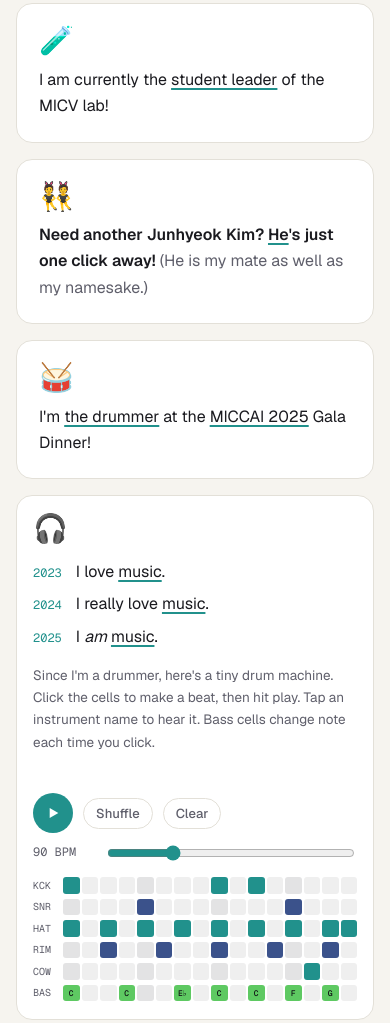
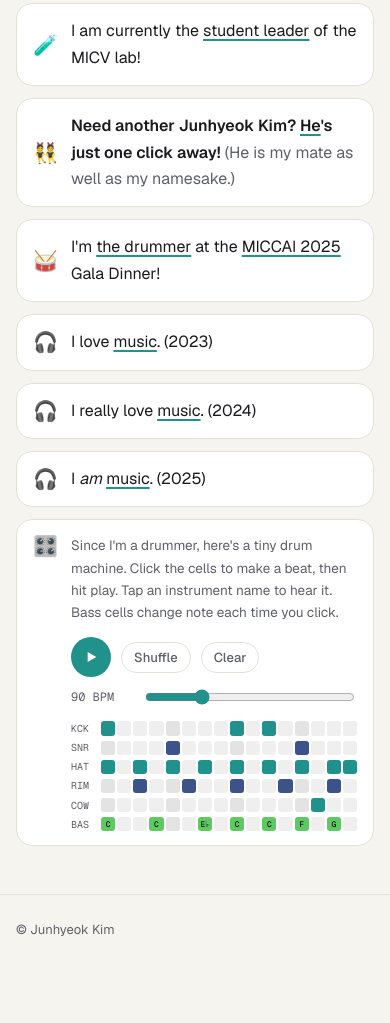
Before and after one commit to timesplutic/timesplutic.github.io, a plain HTML site: page index.html in a window 390 px wide. Shown: the part 8519-9542 px from the top of the page. After the commit the page ends 9500 px from the top, so only its background shows below. Drawn offline with nearby package versions, Linux system fonts and the light colour scheme.

Commit message:
Lay out Misc as one line per item, like Awards (#93)
* Lay out Misc as one line per item, like Awards

Each fact and each music year gets its own row with an emoji in place of
the year. The album shelf opens under the music line that was clicked, and
the drum machine sits in the last row.

Co-Authored-By: Claude Opus 5.5 <noreply@anthropic.com>
Claude-Session: https://claude.ai/code/session_01MgWdaGhoYXRYdsxNpQwam9

* Put the music year after the sentence, in plain text

Co-Authored-By: Claude Opus 5.5 <noreply@anthropic.com>
Claude-Session: https://claude.ai/code/session_01MgWdaGhoYXRYdsxNpQwam9

---------

Co-authored-by: Claude <noreply@anthropic.com>

```diff
--- a/index.html
+++ b/index.html
@@ -77,7 +77,7 @@
   <link rel="preconnect" href="https://fonts.googleapis.com">
   <link rel="preconnect" href="https://fonts.gstatic.com" crossorigin>
   <link href="https://fonts.googleapis.com/css2?family=Geist:wght@400..700&family=Geist+Mono:wght@400..700&display=swap" rel="stylesheet">
-  <link rel="stylesheet" href="stylesheet.css?v=76">
+  <link rel="stylesheet" href="stylesheet.css?v=78">
 
   <!-- Apply the saved theme before first paint to avoid a flash -->
   <script>
@@ -416,31 +416,36 @@
         <h2>Miscellaneous</h2>
       </div>
 
-      <div class="misc-grid">
-        <div class="misc-card reveal">
-          <span class="misc-emoji">🧪</span>
-          <p>I am currently the <a href="https://micv.yonsei.ac.kr/members">student leader</a> of the MICV lab!</p>
-        </div>
-        <div class="misc-card reveal">
-          <span class="misc-emoji">👯</span>
-          <p><strong>Need another Junhyeok Kim? <a href="https://junhyeok.kim/">He</a>'s just one click away!</strong>
+      <ul class="awards misc-list">
+        <li class="award-item reveal">
+          <span class="misc-emoji" aria-hidden="true">🧪</span>
+          <p class="award-main">I am currently the <a href="https://micv.yonsei.ac.kr/members">student leader</a> of the MICV lab!</p>
+        </li>
+        <li class="award-item reveal">
+          <span class="misc-emoji" aria-hidden="true">👯</span>
+          <p class="award-main"><strong>Need another Junhyeok Kim? <a href="https://junhyeok.kim/">He</a>'s just one click away!</strong>
             <span class="muted">(He is my mate as well as my namesake.)</span></p>
-        </div>
-        <div class="misc-card reveal">
-          <span class="misc-emoji">🥁</span>
-          <p>I'm <a href="images/misc/me_in_miccai_band.jpg" data-cert="Drumming at the MICCAI 2025 Gala Dinner">the drummer</a> at the <a href="https://conferences.miccai.org/2025/en/">MICCAI 2025</a> Gala Dinner!</p>
-        </div>
-        <div class="misc-card misc-music reveal">
-          <div class="music-intro">
-            <span class="misc-emoji">🎧</span>
-            <ul class="music-list">
-              <li><span class="year">2023</span> I love <a href="images/misc/topster_2023.png">music</a>.</li>
-              <li><span class="year">2024</span> I really love <a href="images/misc/topster_2024.png">music</a>.</li>
-              <li><span class="year">2025</span> I <em>am</em> <a href="images/misc/topster_2025.png">music</a>.</li>
-            </ul>
+        </li>
+        <li class="award-item reveal">
+          <span class="misc-emoji" aria-hidden="true">🥁</span>
+          <p class="award-main">I'm <a href="images/misc/me_in_miccai_band.jpg" data-cert="Drumming at the MICCAI 2025 Gala Dinner">the drummer</a> at the <a href="https://conferences.miccai.org/2025/en/">MICCAI 2025</a> Gala Dinner!</p>
+        </li>
+        <li class="award-item reveal">
+          <span class="misc-emoji" aria-hidden="true">🎧</span>
+          <p class="award-main">I love <a href="images/misc/topster_2023.png">music</a>. (2023)</p>
+        </li>
+        <li class="award-item reveal">
+          <span class="misc-emoji" aria-hidden="true">🎧</span>
+          <p class="award-main">I really love <a href="images/misc/topster_2024.png">music</a>. (2024)</p>
+        </li>
+        <li class="award-item reveal">
+          <span class="misc-emoji" aria-hidden="true">🎧</span>
+          <p class="award-main">I <em>am</em> <a href="images/misc/topster_2025.png">music</a>. (2025)</p>
+        </li>
+        <li class="award-item misc-drum reveal">
+          <span class="misc-emoji" aria-hidden="true">🎛️</span>
+          <div class="award-main">
             <p class="muted drum-note">Since I'm a drummer, here's a tiny drum machine. Click the cells to make a beat, then hit play. Tap an instrument name to hear it. Bass cells change note each time you click.</p>
-          </div>
-
             <div class="drum" id="drum">
               <div class="drum-controls">
                 <button class="drum-play" id="drum-play" aria-label="Play">
@@ -457,7 +462,8 @@
               <div class="drum-grid" id="drum-grid" role="grid" aria-label="Drum sequencer"></div>
             </div>
           </div>
-      </div>
+        </li>
+      </ul>
     </section>
 
   </main>
@@ -471,7 +477,7 @@
     <p class="cert-hint">click anywhere or press Esc to close</p>
   </dialog>
 
-  <script src="script.js?v=53"></script>
+  <script src="script.js?v=54"></script>
   <!-- Private visit stats (GoatCounter): no cookies, nothing shown on the page -->
   <script data-goatcounter="https://timesplutic.goatcounter.com/count" async src="https://gc.zgo.at/count.js"></script>
 </body>
--- a/script.js
+++ b/script.js
@@ -744,23 +744,21 @@ var glide = (function () {
 })();
 
 // ---------- Album shelf ----------
-// Each "music" link opens that year's albums right inside the music card.
+// Each "music" link opens that year's albums right under its line.
 // Hovering (or tapping) a sleeve peeks its record out and names the album.
 (function () {
-  var links = document.querySelectorAll('.music-list a[href*="topster_"]');
-  var card = document.querySelector('.misc-music');
-  if (!links.length || !card) return;
+  var links = document.querySelectorAll('.misc-list a[href*="topster_"]');
+  if (!links.length) return;
   var BASE = 'images/misc/topster/';
   var data = null, year = null, closeTimer = null;
 
-  var shelf = document.createElement('div');
+  var shelf = document.createElement('li');
   shelf.className = 'shelf';
   shelf.innerHTML =
     '<div class="shelf-inner"><div class="shelf-head">' +
       '<span class="shelf-now" aria-live="polite"></span>' +
       '<button class="shelf-close">close \u2715</button>' +
     '</div><div class="shelf-grid"></div></div>';
-  card.appendChild(shelf);
   var grid = shelf.querySelector('.shelf-grid'), now = shelf.querySelector('.shelf-now');
 
   function pad(n) { return (n < 10 ? '0' : '') + n; }
@@ -789,9 +787,15 @@ var glide = (function () {
     });
   }
 
-  function open(y) {
+  function open(y, row) {
     clearTimeout(closeTimer);
     track('music/' + y, 'Albums: ' + y);
+    if (shelf.previousElementSibling !== row) {
+      // Moving under another line: start closed there, then open
+      shelf.classList.remove('is-open');
+      row.after(shelf);
+      void shelf.offsetHeight;
+    }
     render(y);
     shelf.classList.add('is-open');
   }
@@ -811,7 +815,7 @@ var glide = (function () {
       if (e.metaKey || e.ctrlKey || e.shiftKey || e.button > 0) return;  // "open in new tab" still gets the PNG
       e.preventDefault();
       if (year === m[1]) { close(); return; }
-      var go = function () { open(m[1]); };
+      var go = function () { open(m[1], a.closest('li')); };
       if (data) return go();
       fetch(BASE + 'albums.json').then(function (r) { return r.json(); })
         .then(function (j) { data = j; go(); })
--- a/stylesheet.css
+++ b/stylesheet.css
@@ -957,37 +957,12 @@ html.lightbox-open { overflow: hidden; }
 .cert-hint { margin: 10px 0 0; text-align: center; font: 12px var(--font-mono); color: rgba(255, 255, 255, 0.7); }
 
 /* ---------- Misc ---------- */
-.misc-grid {
-  display: grid;
-  grid-template-columns: repeat(3, 1fr);
-  gap: 16px;
-}
-.misc-card {
-  padding: 22px;
-  background: var(--bg-elev);
-  border: 1px solid var(--border);
-  border-radius: var(--radius);
-  transition: transform 0.3s ease, box-shadow 0.3s ease;
-}
-.misc-card:hover { transform: translateY(-3px); box-shadow: var(--shadow); }
-.misc-card p { margin: 8px 0 0; }
-.misc-emoji { font-size: 28px; line-height: 1; }
-
-.misc-music {
-  grid-column: 1 / -1;
-  display: grid;
-  grid-template-columns: minmax(200px, 260px) 1fr;
-  gap: 32px;
-  align-items: center;
-}
-.music-list { list-style: none; margin: 12px 0 0; padding: 0; display: grid; gap: 6px; }
-.music-list .year {
-  font-family: var(--font-mono);
-  font-size: 12px;
-  color: var(--accent);
-  margin-right: 10px;
-}
-.misc-card p.drum-note { font-size: 13.5px; margin-top: 14px; }
+/* One line per item, in the same rows as Awards, with an emoji in place of the year */
+.misc-emoji { flex: none; width: 24px; font-size: 20px; line-height: 1; text-align: center; }
+p.award-main { margin: 0; }
+.misc-drum { align-items: flex-start; }
+.misc-drum .misc-emoji { margin-top: 2px; }
+.misc-list p.drum-note { margin: 0 0 14px; font-size: 13.5px; }
 
 /* ---------- Drum machine ---------- */
 .drum { min-width: 0; }
@@ -1101,20 +1076,22 @@ html.lightbox-open { overflow: hidden; }
 .js .reveal { opacity: 0; transform: translateY(16px); transition: opacity 0.6s ease, transform 0.6s ease; }
 .js .reveal.in { opacity: 1; transform: none; }
 /* Keep the hover fade on cards: .js .reveal would otherwise override their transition */
-.js .paper.reveal,
-.js .misc-card.reveal {
+.js .paper.reveal {
   transition: opacity 0.6s ease, transform 0.6s cubic-bezier(.2, .8, .2, 1), box-shadow 0.6s ease;
 }
 
 /* ---------- Album shelf (topster, inline) ---------- */
-.music-list a.is-active { color: var(--accent); }
+.misc-list a.is-active { color: var(--accent); }
+/* Opens right under the music line that was clicked. Closed, its negative
+   margin cancels the list gap, so it takes no room at all. */
 .shelf {
-  grid-column: 1 / -1;
   display: grid;
   grid-template-rows: 0fr;
-  transition: grid-template-rows 0.5s cubic-bezier(.2, .8, .2, 1);
+  margin-top: -12px;
+  padding: 0 20px;
+  transition: grid-template-rows 0.5s cubic-bezier(.2, .8, .2, 1), margin-top 0.5s cubic-bezier(.2, .8, .2, 1);
 }
-.shelf.is-open { grid-template-rows: 1fr; }
+.shelf.is-open { grid-template-rows: 1fr; margin-top: 0; }
 .shelf-inner { min-height: 0; overflow: hidden; }
 .shelf.is-open .shelf-inner { overflow: visible; }
 .shelf-head {
@@ -1193,9 +1170,6 @@ html.lightbox-open { overflow: hidden; }
 
 @media (max-width: 820px) {
   .shelf-grid { grid-template-columns: repeat(5, minmax(0, 1fr)); }
-  /* Stacked: albums open right under the links, above the drum machine */
-  .misc-music .shelf { order: 1; }
-  .misc-music .drum { order: 2; }
 }
 
 /* ---------- In-progress cards ----------
@@ -1256,7 +1230,6 @@ html.lightbox-open { overflow: hidden; }
 
 /* ---------- Responsive ---------- */
 @media (max-width: 820px) {
-  .misc-music { grid-template-columns: 1fr; gap: 20px; }
   /* One column: the photo sits on top, so the glow moves up behind it */
   .bg-static {
     inset: -24px -24px 0;
@@ -1266,7 +1239,6 @@ html.lightbox-open { overflow: hidden; }
     mask-image: linear-gradient(to bottom, transparent, #000 10%, #000 45%, transparent 80%);
     -webkit-mask-image: linear-gradient(to bottom, transparent, #000 10%, #000 45%, transparent 80%);
   }
-  .misc-grid { grid-template-columns: repeat(2, 1fr); }
   .hero { padding-top: 40px; }
   .hero-inner { grid-template-columns: 1fr; gap: 32px; }
   .hero-photo { order: -1; max-width: 160px; }
@@ -1279,8 +1251,8 @@ html.lightbox-open { overflow: hidden; }
   .section { padding: 48px 0; }
   .award-item { flex-wrap: wrap; gap: 6px 14px; padding: 14px 16px; }
   .award-cert { margin-left: auto; }
-  .misc-grid { grid-template-columns: 1fr; }
-  .misc-music { padding: 18px 16px; }
+  .shelf { padding: 0 4px; }
+  .misc-list .award-item { flex-wrap: nowrap; }
   .drum-bpm { order: 1; flex-basis: 100%; }
   .drum-row { grid-template-columns: 28px repeat(16, minmax(0, 1fr)); gap: 2px; }
   .drum-label { font-size: 10px; }
```
Lines whose indentation alone changed are shown as unchanged.
